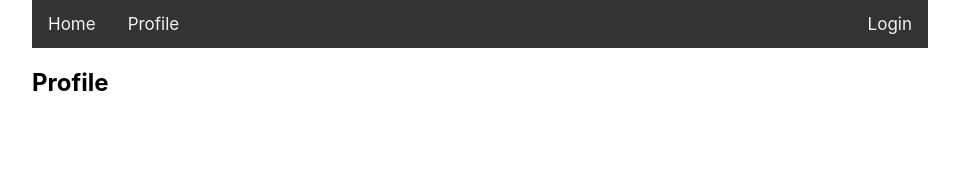
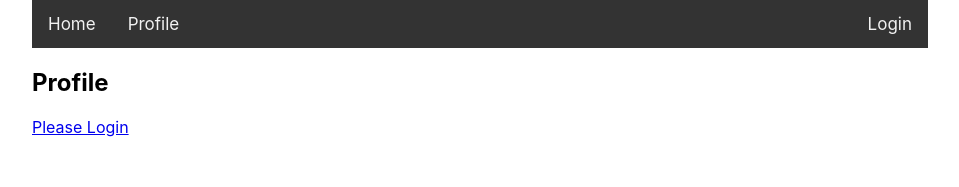
Before and after one commit to alishkeir/Space-Finder-Frontend, a React (Create React App) app: page /profile in a window 1280 px wide. Shown: the top 187 px of the page, without its empty margins (160-1119 px from the left). Built offline with nearby package versions, Linux system fonts and the light colour scheme.

Commit message:
Async Table Setup

```diff
--- a/src/components/App.tsx
+++ b/src/components/App.tsx
@@ -1,6 +1,6 @@
 import { Component } from "react";
 // import "./App.css";
-import { User } from "../models/model";
+import { User } from "../models/Model";
 import { AuthService } from "../services/AuthService";
 import { Login } from "./Login";
 import { Router, Switch, Route } from "react-router-dom";
@@ -43,7 +43,12 @@ export class App extends Component<{}, AppState> {
               <Route exact path="/login">
                 <Login authService={this.authService} setUser={this.setUser} />
               </Route>
-              <Route exact path="/profile" component={Profile} />
+              <Route exact path="/profile">
+                <Profile
+                  authService={this.authService}
+                  user={this.state.user}
+                />
+              </Route>
             </Switch>
           </div>
         </Router>
--- a/src/components/Login.tsx
+++ b/src/components/Login.tsx
@@ -1,5 +1,5 @@
 import { Component, SyntheticEvent } from "react";
-import { User } from "../models/model";
+import { User } from "../models/Model";
 import { AuthService } from "../services/AuthService";
 import History from "../utils/History";
 interface LoginProps {
--- a/src/components/NavBar.tsx
+++ b/src/components/NavBar.tsx
@@ -1,5 +1,5 @@
 import { Component } from "react";
-import { User } from "../models/model";
+import { User } from "../models/Model";
 import { Link } from "react-router-dom";
 export default class NavBar extends Component<{ user: User | undefined }> {
   render() {
--- a/src/components/Profile.tsx
+++ b/src/components/Profile.tsx
@@ -1,10 +1,30 @@
-import{ Component } from "react";
+import { Component } from "react";
+import { Link } from "react-router-dom";
+import { User, UserAttribute } from "../models/Model";
+import { AuthService } from "../services/AuthService";
 
-export default class Profile extends Component {
+interface ProfileState {
+  userAttribute: UserAttribute[];
+}
+
+interface ProfileProps {
+  user: User | undefined;
+  authService: AuthService;
+}
+
+export default class Profile extends Component<ProfileProps, ProfileState> {
   render() {
+    let profileSpace;
+    if (this.props.user) {
+      profileSpace = <h3>Hello {this.props.user.userName}</h3>;
+    } else {
+      profileSpace = <Link to="/login"> Please Login </Link>;
+    }
+
     return (
       <div>
         <h2>Profile</h2>
+        {profileSpace}
       </div>
     );
   }
--- /dev/null
+++ b/src/models/Model.ts
@@ -0,0 +1,9 @@
+export interface User {
+  userName: string;
+  email: string;
+}
+
+export interface UserAttribute {
+  Name: string;
+  Value: string;
+}
--- a/src/models/model.ts
+++ /dev/null
@@ -1,4 +0,0 @@
-export interface User {
-  userName: string;
-  email: string;
-}
--- a/src/services/AuthService.ts
+++ b/src/services/AuthService.ts
@@ -1,4 +1,4 @@
-import { User } from "../models/model";
+import { User } from "../models/Model";
 
 export class AuthService {
   public async login(
```
